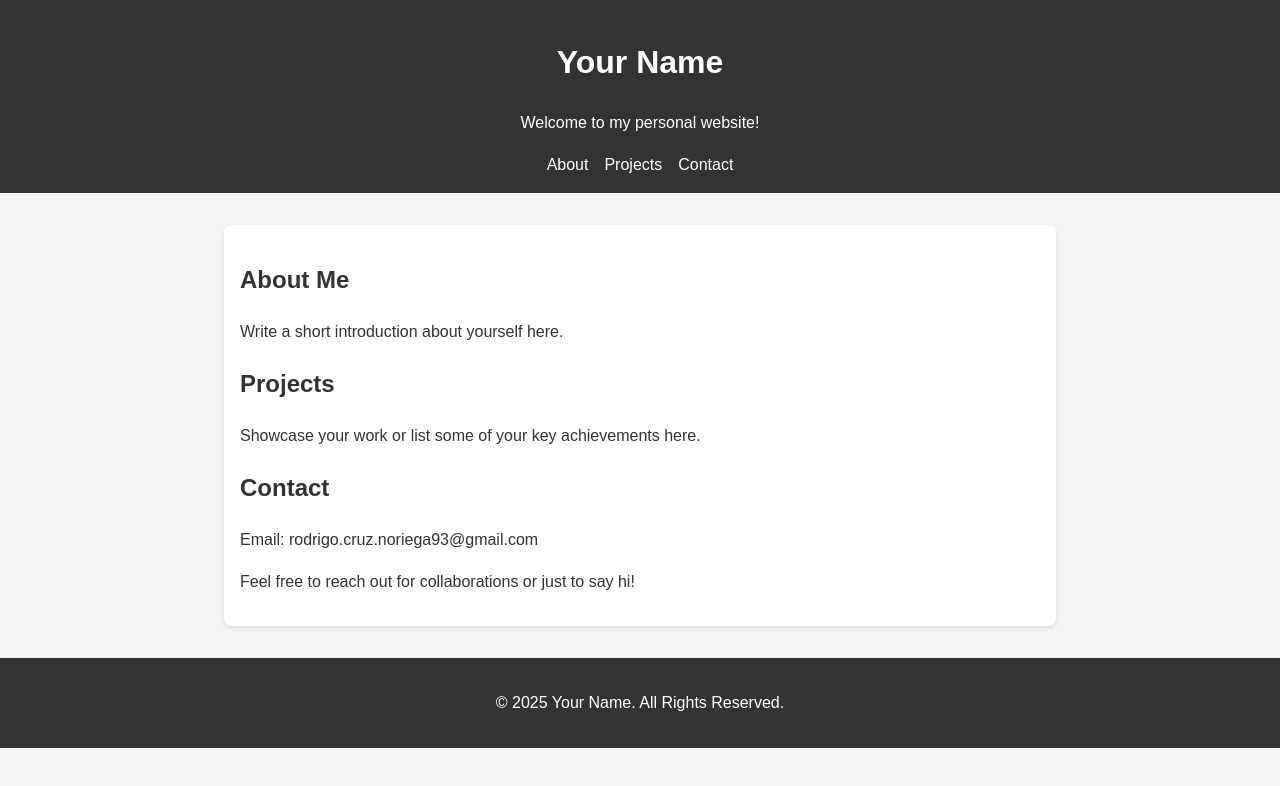
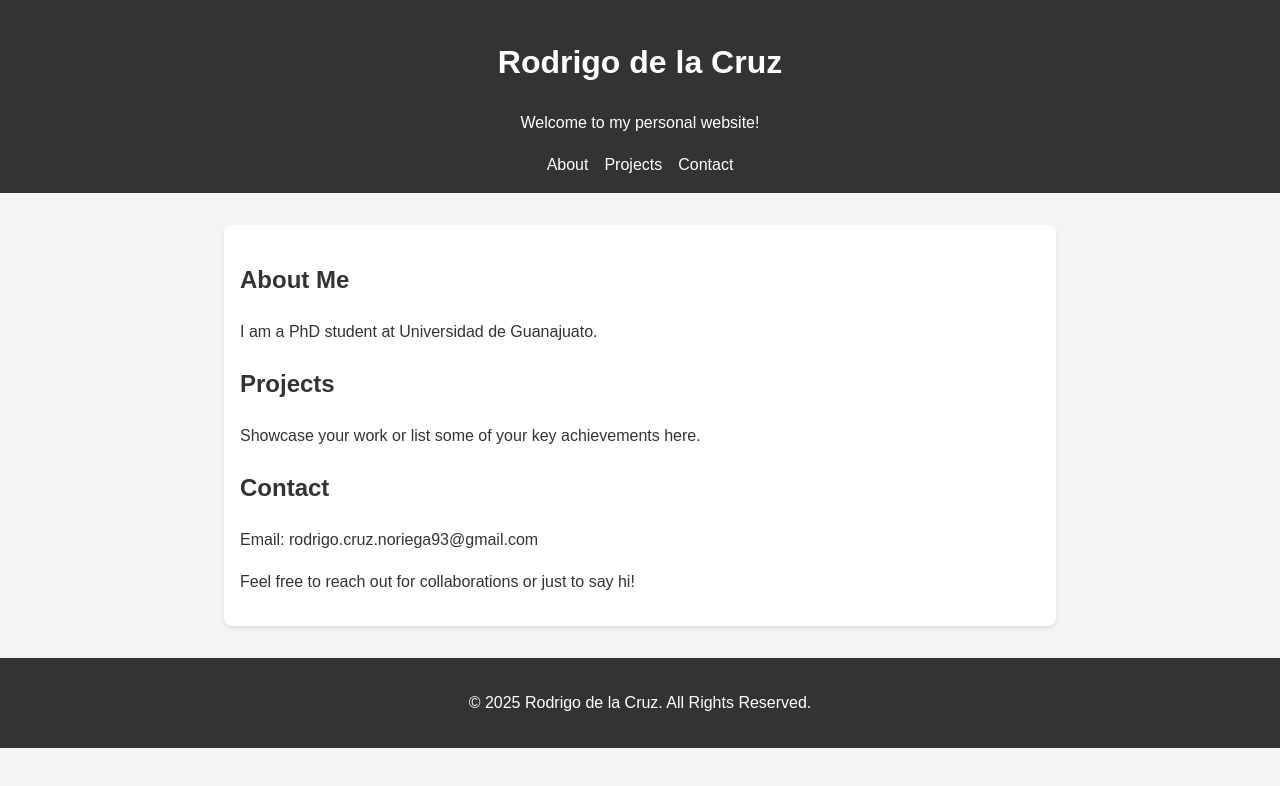
Before and after one commit to rodrigo9303/rodrigo9303.github.io, a plain HTML site: page index.html in a window 1280 px wide. Drawn offline with Linux system fonts and the light colour scheme.

Commit message:
third version

```diff
--- a/index.html
+++ b/index.html
@@ -51,7 +51,7 @@
 </head>
 <body>
     <header>
-        <h1>Your Name</h1>
+        <h1>Rodrigo de la Cruz</h1>
         <p>Welcome to my personal website!</p>
         <nav>
             <a href="#about">About</a>
@@ -63,7 +63,7 @@
     <div class="container">
         <section id="about">
             <h2>About Me</h2>
-            <p>Write a short introduction about yourself here.</p>
+            <p>I am a PhD student at Universidad de Guanajuato.</p>
         </section>
 
         <section id="projects">
@@ -79,7 +79,7 @@
     </div>
 
     <footer>
-        <p>&copy; 2025 Your Name. All Rights Reserved.</p>
+        <p>&copy; 2025 Rodrigo de la Cruz. All Rights Reserved.</p>
     </footer>
 </body>
 </html>
```
